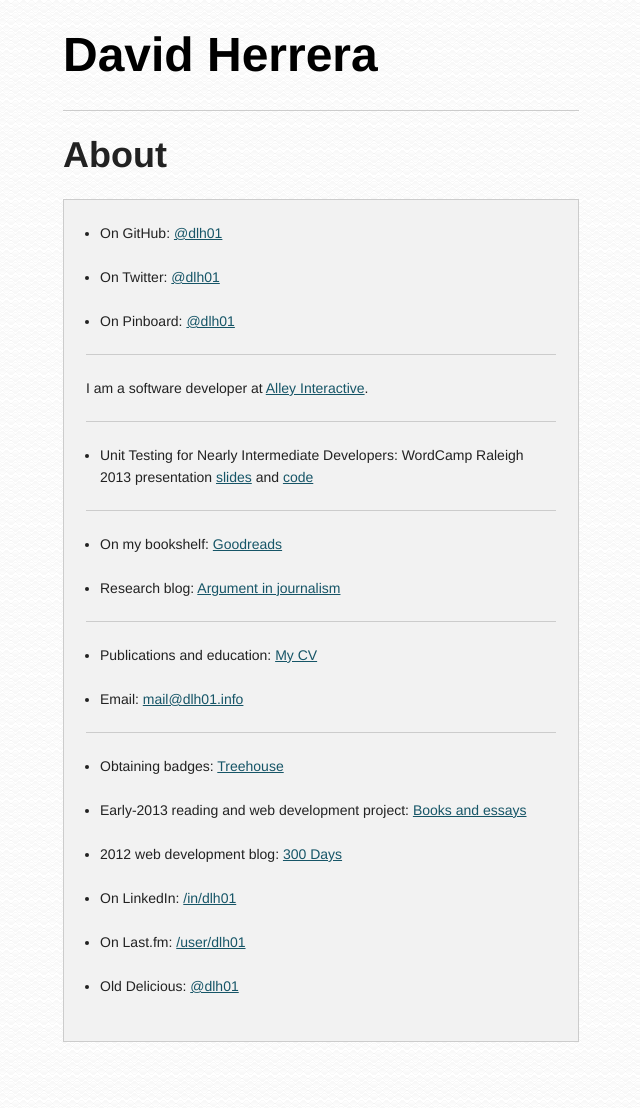
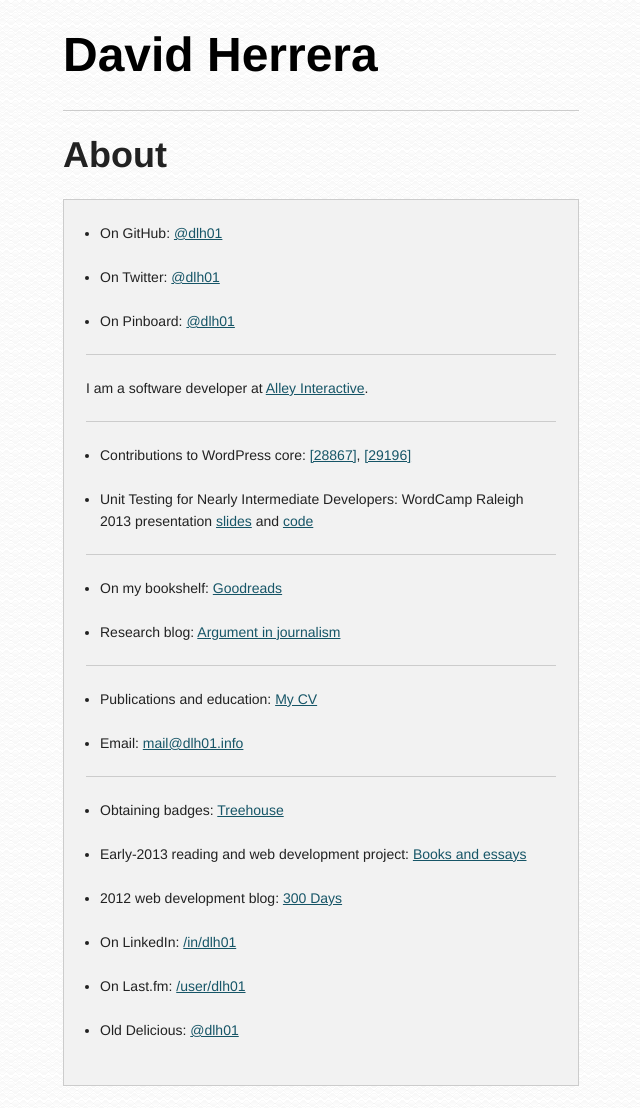
Before and after one commit to dlh01/dlh01.github.io, a Jekyll site: the page built from index.html, in a window 1280 px wide. Shown: the whole page, without its empty margins (319-959 px from the left). Built offline with Jekyll 4.4.1, drawn with Linux system fonts in a browser that asks for light colours; Markdown is read by kramdown in place of the engine named in the settings; before the commit the page ends 1064 px from its top, so only the background shows below that.

Commit message:
Add core contributions

```diff
--- a/index.html
+++ b/index.html
@@ -17,6 +17,7 @@
 
 <section class="block-sections__section">
     <ul>
+        <li>Contributions to WordPress core: <a href="https://core.trac.wordpress.org/changeset/28867">[28867]</a>, <a href="https://core.trac.wordpress.org/changeset/29196">[29196]</a></li>
         <li>Unit Testing for Nearly Intermediate Developers: WordCamp Raleigh 2013 presentation <a href="https://speakerdeck.com/dlh01/unit-testing-for-nearly-intermediate-developers">slides</a> and <a href="https://github.com/dlh01/raleigh2013">code</a></li>
     </ul>
 </section>
```
